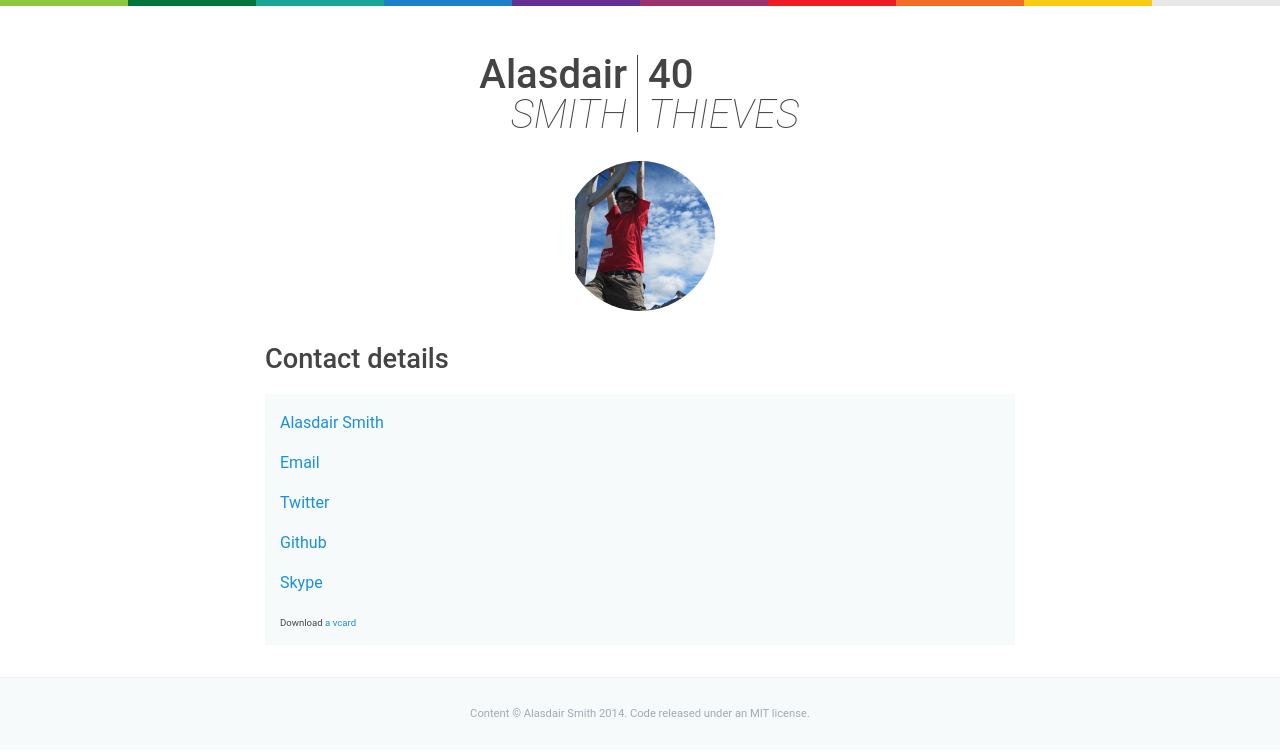
After one commit to 40thieves/alasdairsmith.co.uk, a PHP site: page /contact/index.html in a window 1280 px wide. The commit adds this page. Shown: the top 756 px of the page. Run offline with PHP 8.4, Linux system fonts and the light colour scheme; style sheets or scripts are compiled from the project's sources.

Commit message:
Contact page

```diff
--- /dev/null
+++ b/assets/scss/_contact.scss
@@ -0,0 +1,18 @@
+.contact {
+	.vcard {
+		background: $lightest-grey;
+		padding: 1px 15px;
+	}
+
+	h1 {
+		font-size: 1.7rem;
+	}
+
+	.photo, .nickname, .contact-url {
+		display: none;
+	}
+
+	.download {
+		font-size: 60%;
+	}
+}
--- a/assets/scss/style.scss
+++ b/assets/scss/style.scss
@@ -7,6 +7,7 @@ Author: Ali Smith (@40_thieves)
 
 @import "vars";
 @import "base";
+@import "contact";
 
 @import "color-bar";
 @import "logo";
--- /dev/null
+++ b/contact/index.html
@@ -0,0 +1,100 @@
+<!doctype html>
+<html lang="en">
+
+<head>
+	<meta charset="utf-8">
+
+	<title>Contact - Alasdair Smith | 40 Thieves</title>
+
+	<meta name="description" content="AlasdairSmith.co.uk/.org.uk is the website of Alasdair Smith, a full stack web developer working in Portsmouth, UK">
+	<meta name="author" content="Alasdair Smith">
+
+	<link rel="author" href="humans.txt">
+
+	<link rel="shortcut icon" type="image/png" href="../assets/img/favicon.png">
+	<link rel="shortcut icon apple-touch-icon" type="image/png" href="../assets/img/favicon-300.png">
+
+	<meta name="viewport" content="width=device-width, initial-scale=1.0">
+
+	<!-- Want a nicely formatted repo? -->
+	<!-- Check the Github: https://github.com/40thieves/alasdairsmith.org.uk -->
+	<!-- Or have some questions? alasdairsmith100 [at] gmail [dot] com -->
+	<link rel="stylesheet" href="../assets/css/style.css">
+</head>
+<body>
+<header id="banner" role="banner">
+	<div class="color-bar" aria-hidden="true">
+		<div id="color1"></div>
+		<div id="color2"></div>
+		<div id="color3"></div>
+		<div id="color4"></div>
+		<div id="color5"></div>
+		<div id="color6"></div>
+		<div id="color7"></div>
+		<div id="color8"></div>
+		<div id="color9"></div>
+		<div id="color10"></div>
+	</div>
+
+	<h1 class="logo" class="logo">
+		<a href="/">
+			<span class="name">Alasdair <span class="thin caps">Smith</span></span>
+			<span class="pipe" aria-hidden="true"></span>
+			<span class="nick">40 <span class="thin caps">Thieves</span></span>
+		</a>
+	</h1>
+
+	<div id="avatar" class="wrap avatar">
+		<div class="avatar-wrapper">
+			<img src="../assets/img/avatar.jpg" alt="Alasdair Smith">
+		</div>
+	</div>
+</header>
+
+<main class="content wrap" role="main">
+	<section class="contact">
+		<h1>Contact details</h1>
+		<div class="vcard">
+			<p>
+				<a class="fn url" rel="me" href="http://alasdairsmith.co.uk">
+					<span class="given-name">Alasdair</span>
+					<span class="family-name">Smith</span>
+				</a>
+			</p>
+
+			<p>
+				<a class="email" href="mailto:alasdairsmith100@gmail.com">Email</a>
+			</p>
+
+			<p>
+				<a class="url" rel="me" href="http://twitter.com/40_thieves">Twitter</a>
+			</p>
+
+			<p>
+				<a class="url" rel="me" href="http://github.com/40thieves">Github</a>
+			</p>
+
+			<p>
+				<a href="callto:alismith5" rel="me">Skype</a>
+			</p>
+
+			<span class="nickname">fortythieves</span>
+			<a class="url contact-url" href="http://alasdairsmith.co.uk/contact">Contact URL</a>
+			<img class="photo" src="../assets/img/avatar.jpg">
+
+			<p class="download">
+				Download
+				<a href="http://h2vx.com/vcf/alasdairsmith.co.uk/contact" title="My vcard">a vcard</a>
+			</p>
+		</div>
+	</section>
+</main>
+
+<footer role="contentinfo">
+	Content &copy; Alasdair Smith 2014.
+	<a href="https://github.com/40thieves/alasdairsmith.org.uk">Code</a> released under an MIT license.
+</footer>
+
+<script type="text/javascript" src="../assets/js/leet.js"></script>
+</body>
+</html>
```
Also changed, not shown: contact/contact.html (deleted, +0 -39 lines), index.html (+3 -5 lines).
